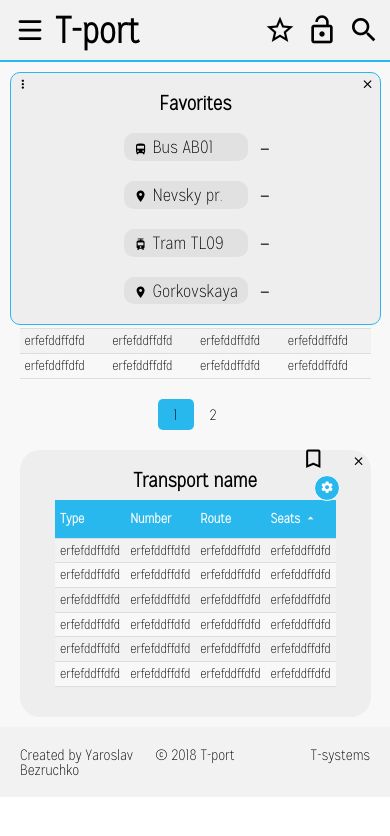
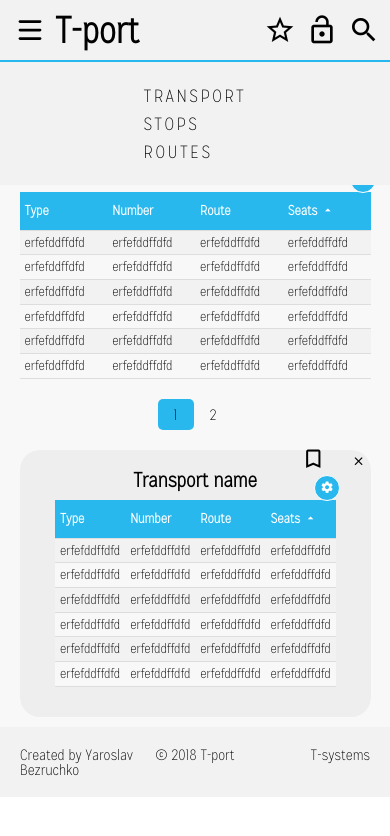
Before and after one commit to Prifki/T-port, a React (Create React App) app in the folder t-port/: page / in a window 390 px wide. Shown: the top 836 px of the page. Built offline with nearby package versions, Linux system fonts and the light colour scheme.

Commit message:
Going on splitting into components

```diff
--- a/t-port/src/components/Main.js
+++ b/t-port/src/components/Main.js
@@ -5,11 +5,13 @@ import Pagination from './page_components/Pagination';
 import Card from './page_components/Card';
 import LoginMenu from './menus/LoginMenu';
 import FavoritesMenu from './menus/FavoritesMenu';
+import BurgerNavBar from './menus/BurgerNavBar';
 
 class Main extends Component {
   render() {
     return (
         <main>
+            <BurgerNavBar />
             <div className="substrate">
                 <h2 className="page-name">Transport</h2>
                 <FilterByType />
@@ -17,8 +19,8 @@ class Main extends Component {
                 <Pagination />
                 <Card />
             </div>
-            {/*<LoginMenu />*/}
-            <FavoritesMenu />
+            {/*<LoginMenu />
+            <FavoritesMenu />*/}
         </main>
     );
   }
--- /dev/null
+++ b/t-port/src/components/menus/BurgerNavBar.js
@@ -0,0 +1,17 @@
+import React, { Component } from 'react';
+
+class BurgerNavBar extends Component {
+  render() {
+    return (
+		<div className="burger-navigation-bar">
+			<nav>
+				<a href="#" className="navigation-bar__item">transport</a>
+				<a href="#" className="navigation-bar__item">stops</a>
+				<a href="#" className="navigation-bar__item">routes</a>
+			</nav>
+		</div>
+    );
+  }
+}
+
+export default BurgerNavBar;
--- a/t-port/src/css/styles.css
+++ b/t-port/src/css/styles.css
@@ -171,17 +171,8 @@ header {
     margin: 0;
   }
 
-  nav {
-    flex-direction: column;
-  }
-
   .navigation-bar__item {
     margin: 5px;
-  }
-
-  .mobile-find-field {
-    display: flex;
-    flex-direction: column;
   }
 
   .global-search {
@@ -714,28 +705,32 @@ footer {
     width: 95%;
   }
 }
+.burger-navigation-bar {
+  position: absolute;
+  left: 0;
+  z-index: 8;
+  transition: top 0.4s ease;
+  top: 0;
+}
+
+@media (max-width: 875px) {
+  .burger-navigation-bar {
+    display: flex;
+    background: #f2f2f2;
+    width: 100%;
+    justify-content: center;
+    padding: 20px;
+  }
+}
+@media (max-width: 585px) {
+  nav {
+    display: flex;
+    flex-direction: column;
+  }
+}
 .fixed-favorites {
   position: fixed;
   top: 120px;
-}
-
-.floating-menu {
-  display: none;
-}
-
-.close-pic {
-  cursor: pointer;
-}
-.close-pic:hover {
-  color: #29b8ed;
-}
-
-.floating-menu {
-  position: absolute;
-  left: 0;
-  top: -130px;
-  z-index: 8;
-  transition: top 0.4s ease;
 }
 
 .mobile-find-field {
@@ -791,15 +786,7 @@ footer {
   left: 0;
 }
 
-.show-menu {
-  top: 62px;
-}
-
 @media (max-width: 585px) {
-  .floating-menu {
-    top: -130px;
-  }
-
   .header-buttons > div {
     margin: 0 5px;
   }
@@ -823,23 +810,6 @@ footer {
 
   .find-box {
     display: none;
-  }
-}
-@media (max-width: 875px) {
-  .floating-menu {
-    display: flex;
-    background: #f2f2f2;
-    width: 100%;
-    justify-content: center;
-    padding: 20px;
-  }
-
-  .navigation-bar {
-    display: none;
-  }
-
-  .header__burger-wrapper {
-    display: block;
   }
 }
 .found-route-menu {
--- a/t-port/src/sass/_header-style.sass
+++ b/t-port/src/sass/_header-style.sass
@@ -56,13 +56,8 @@ header
     margin: 0 5px
   .header__title
     margin: 0
-  nav
-    flex-direction: column
   .navigation-bar__item
     margin: 5px
-  .mobile-find-field
-    display: flex
-    flex-direction: column
   .global-search
     display: none
 
--- a/t-port/src/sass/_menus.sass
+++ b/t-port/src/sass/_menus.sass
@@ -126,27 +126,32 @@
     left: 0
     width: 95%
 
+.burger-navigation-bar
+  position: absolute
+  left: 0
+  //top: -130px
+  z-index: 8
+  transition: top 0.4s ease
+  top: 0
+
+@media (max-width: 875px)
+  .burger-navigation-bar
+    display: flex
+    background: #f2f2f2
+    width: 100%
+    justify-content: center
+    padding: 20px
+
+@media (max-width: 585px)
+  nav
+    display: flex
+    flex-direction: column
+
 //to consider
 
 .fixed-favorites
   position: fixed
   top: 120px
-
-
-.floating-menu
-  display: none
-
-.close-pic
-  cursor: pointer
-  &:hover
-    color: $main-color
-
-.floating-menu
-  position: absolute
-  left: 0
-  top: -130px
-  z-index: 8
-  transition: top 0.4s ease
 
 .mobile-find-field
   position: absolute
@@ -193,12 +198,9 @@
 .show-mobile-search
   left: 0
 
-.show-menu
-  top: 62px
-
 @media (max-width: 585px)
-  .floating-menu
-    top: -130px
+  //.floating-menu
+  //  top: -130px
   .header-buttons > div
       margin: 0 5px
   header
@@ -213,18 +215,6 @@
     flex-direction: column
   .find-box
     display: none
-
-@media (max-width: 875px)
-  .floating-menu
-    display: flex
-    background: #f2f2f2
-    width: 100%
-    justify-content: center
-    padding: 20px
-  .navigation-bar
-    display: none
-  .header__burger-wrapper
-    display: block
 
 .found-route-menu
   display: none
```
Also changed, not shown: 1 other file (tests, documents, lock files or other folders).
